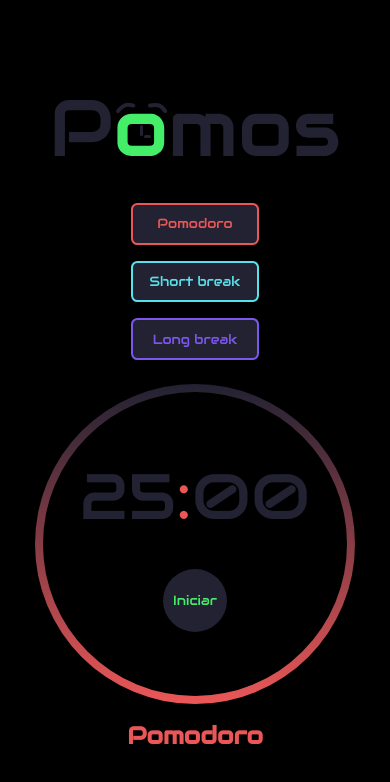
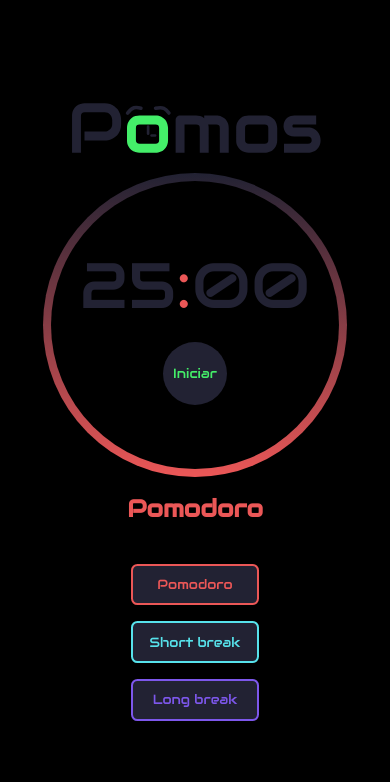
Before and after one commit to gustavofbc/pomos, a React (Create React App) app: page / in a window 390 px wide. Shown: the top 782 px of the page. Built offline with nearby package versions, Linux system fonts and the light colour scheme.

Commit message:
elements position adjusted in view responsive

```diff
--- a/src/components/Timer/index.jsx
+++ b/src/components/Timer/index.jsx
@@ -209,6 +209,8 @@ const Timer = () => {
           Long break
         </button>
       </div>
+
+      <div className="timer-container">
         <div className="circle" id="circle">
           <div className="timer">
             <audio src={soundAlert} id="audio"></audio>
@@ -236,6 +238,7 @@ const Timer = () => {
             ''
           )}
         </div>
+
         <h2
           id="cicle"
           className="cicle"
@@ -243,6 +246,7 @@ const Timer = () => {
         >
           Bem vindo ao pomos!
         </h2>
+      </div>
     </section>
   );
 };
--- a/src/components/Timer/style.css
+++ b/src/components/Timer/style.css
@@ -9,6 +9,7 @@ section {
   display: flex;
   justify-content: center;
   padding: 1rem 0rem;
+  margin-bottom: 1rem;
 }
 
 .function {
@@ -34,15 +35,21 @@ section {
   border: 2px solid var(--purpure);
 }
 
+.timer-container {
+  display: flex;
+  flex-direction: column;
+  justify-content: center;
+  align-items: center;
+}
+
 
 #circle {
   display: flex;
   flex-direction: column;
-  justify-content: center;
   align-items: center;
 
-  width: 20rem;
-  height: 20rem;
+  width: 19rem;
+  height: 19rem;
 
   padding: 4rem;
 
@@ -104,7 +111,7 @@ section {
 }
 
 .button-action {
-  margin-top: 1rem;
+  /* margin-top: 1rem; */
 
   width: 4rem;
   height: 4rem;
@@ -124,6 +131,10 @@ button:hover {
 }
 
 @media screen and (max-width: 450px) {
+  section {
+    flex-direction: column-reverse;
+  }
+
   .container-controls {
     display: flex;
     flex-direction: column;
--- a/src/global.css
+++ b/src/global.css
@@ -29,8 +29,7 @@ button {
 }
 
 .container {
-  width: 100vw;
-  height: 100vh;
+  min-height: 100vh;
 
   display: flex;
   flex-direction: column;
@@ -41,6 +40,6 @@ button {
 }
 
 .logo {
-  /* width: 14rem; */
+  width: 16rem;
   animation: opacity 3s;
 }
```
Lines whose indentation alone changed are shown as unchanged.
